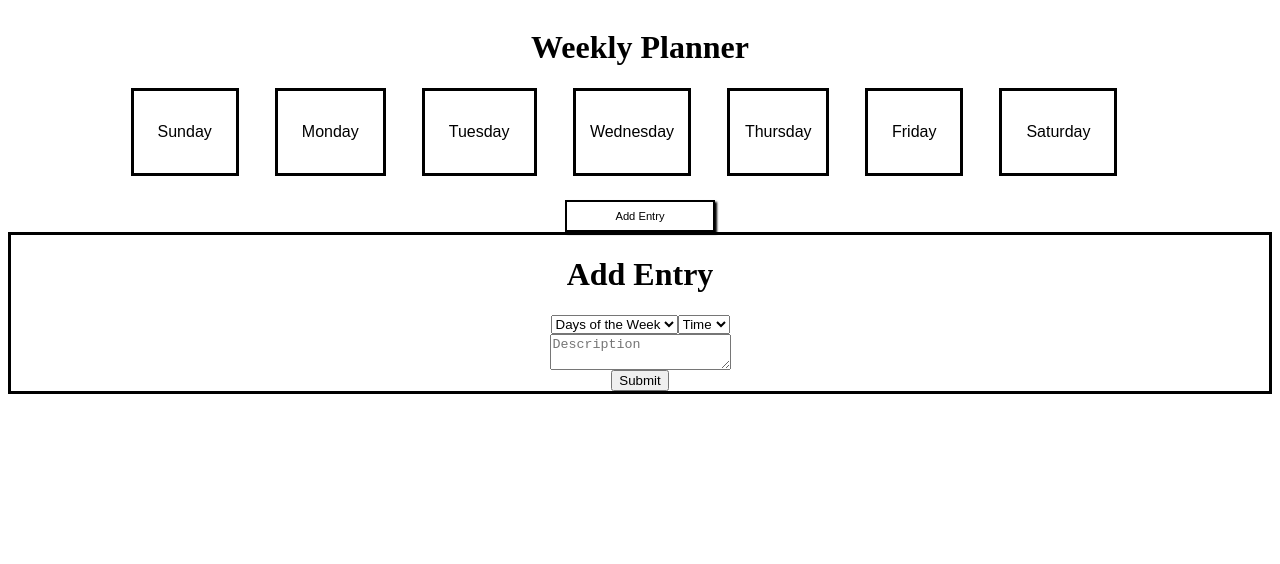
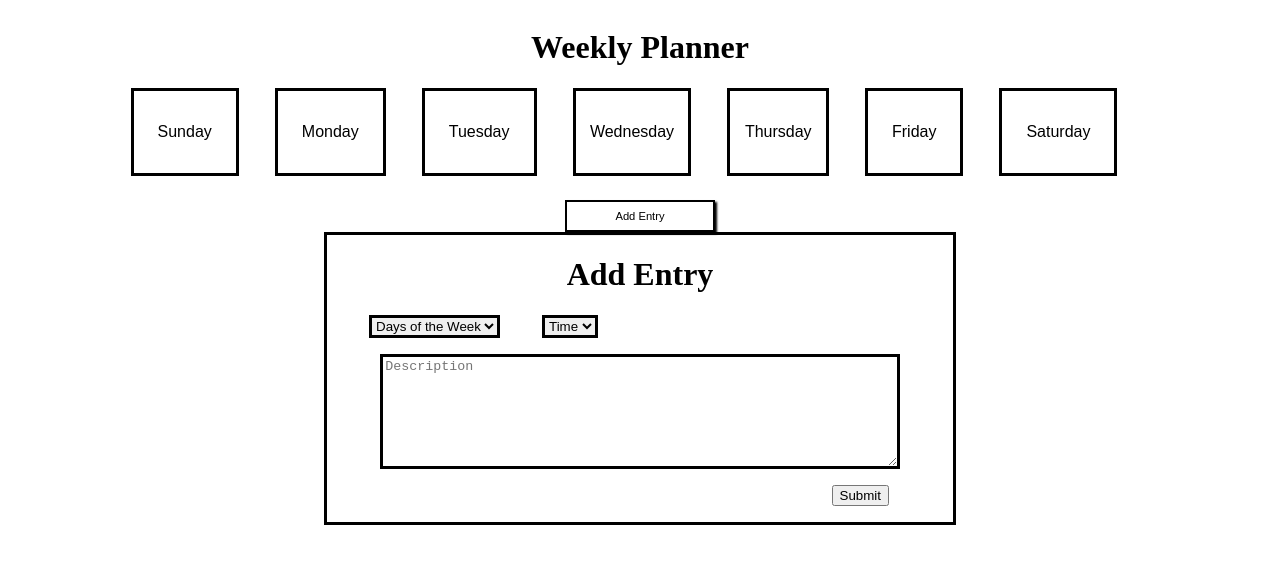
Before and after one commit to timlee712/week-planner, a website: page index.html in a window 1280 px wide. Drawn offline with Linux system fonts and the light colour scheme.

Commit message:
Added additional css to the modal

```diff
--- a/index.html
+++ b/index.html
@@ -48,7 +48,7 @@
       <div class="row">
         <h1>Add Entry</h1>
       </div>
-      <div class="row">
+      <div class="row column-half selection">
         <select name="daysOfTheWeek" id="daysOfTheWeek">
           <option value="">Days of the Week</option>
           <option value="Sunday">Sunday</option>
@@ -88,9 +88,9 @@
         </select>
       </div>
       <div class="row">
-        <textarea name="description" id="description" placeholder="Description"></textarea>
+        <textarea name="description" id="description" placeholder="Description" rows="7"></textarea>
       </div>
-      <div class="row">
+      <div class="row submit">
         <button type="submit">Submit</button>
       </div>
     </div>
--- a/styles.css
+++ b/styles.css
@@ -71,10 +71,30 @@
 }
 
 .modal-contents {
-  width: 100%;
+  width: 50%;
   border: solid;
 }
 
 .column-half {
   width: 50%;
 }
+
+.selection {
+  justify-content: space-evenly;
+  margin-bottom: 1rem;
+}
+
+#description {
+  width: 83%;
+  margin-bottom: 1rem;
+  border: solid black 3px;
+}
+
+select {
+  border: solid black 3px;
+}
+
+.submit {
+  justify-content: flex-end;
+  margin: 0 4rem 1rem 0;
+}
```
